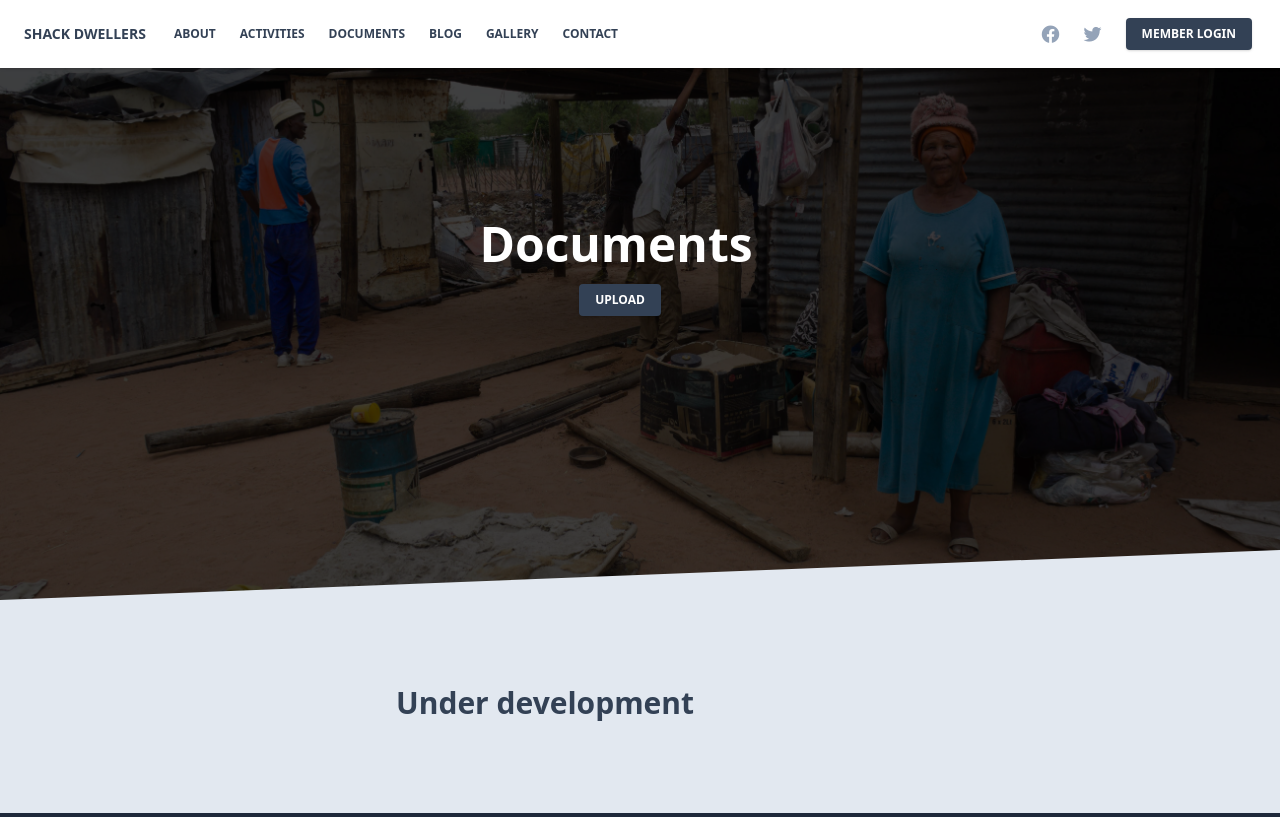
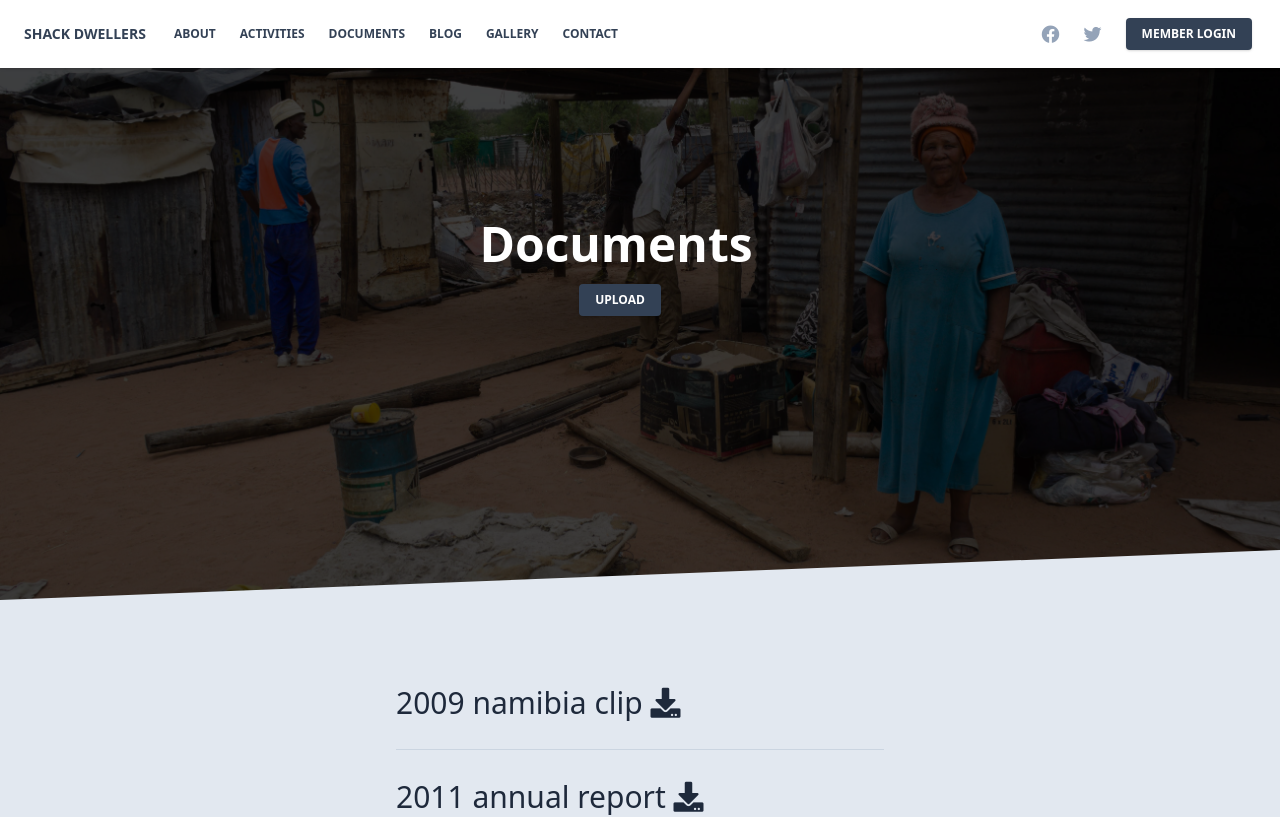
Before and after one commit to FearTheBeard95/solid-chainsaw, a Next.js app: page /documents in a window 1280 px wide. Shown: the top 817 px of the page. Built offline with nearby package versions, Linux system fonts and the light colour scheme.

Commit message:
Customize Documents page

```diff
--- /dev/null
+++ b/components/document.js
@@ -0,0 +1,5 @@
+import React from 'react';
+
+export default function documents() {
+  return <></>;
+}
--- /dev/null
+++ b/lib/documents.js
@@ -0,0 +1,18 @@
+import fs from 'fs';
+import path from 'path';
+
+const documentsDir = path.join(process.cwd(), 'public/upload');
+
+export function getDocuments(params) {
+  const docNames = fs.readdirSync(documentsDir);
+  return docNames.map((doc) => {
+    const name = doc.replace(/\.pdf$/, '');
+    const link = '/upload/' + doc;
+    return {
+      documents: {
+        name,
+        link,
+      },
+    };
+  });
+}
--- a/pages/documents/index.js
+++ b/pages/documents/index.js
@@ -1,7 +1,9 @@
+import Link from 'next/link';
 import React from 'react';
 import Layout from '../../layouts/main';
+import { getDocuments } from '../../lib/documents';
 
-export default function documents() {
+export default function documents({ documents }) {
   return (
     <Layout title={'Documents'} authenticated={true}>
       <section className='pb-20 bg-blueGray-200 -mt-24'>
@@ -10,11 +12,24 @@ export default function documents() {
         <div className='container mx-auto px-4'>
           <div className='flex flex-wrap'></div>
 
-          <div className='flex flex-wrap items-center mt-32'>
+          <div className='flex flex-wrap items-start justify-center mt-32'>
             <div className='w-full md:w-5/12 px-4 mr-auto ml-auto'>
-              <h1 className='text-3xl mb-2 font-semibold leading-normal'>
-                Under development
-              </h1>
+              <ul>
+                {documents.map((doc) => (
+                  <li key={doc.documents.name}>
+                    <h4 className='text-3xl font-normal leading-normal mt-0 mb-2 text-blueGray-800'>
+                      {doc.documents.name}
+                      {'  '}
+                      <Link href={doc.documents.link} key={doc.documents.name}>
+                        <a target={'_blank'}>
+                          <i className='fas fa-download text-blueGray-800'></i>
+                        </a>
+                      </Link>
+                    </h4>
+                    <hr className='my-6 border-blueGray-300' />
+                  </li>
+                ))}
+              </ul>
             </div>
           </div>
         </div>
@@ -22,3 +37,13 @@ export default function documents() {
     </Layout>
   );
 }
+
+export async function getStaticProps() {
+  const allDocuments = await getDocuments();
+  console.log(allDocuments);
+  return {
+    props: {
+      documents: allDocuments,
+    },
+  };
+}
```
Also changed, not shown: 2 other files (tests, documents, lock files or other folders).
